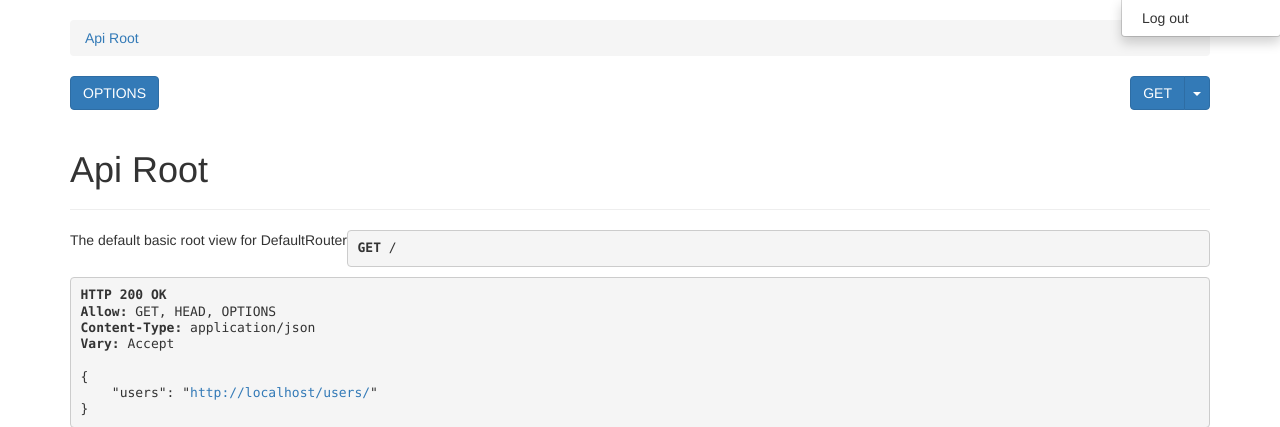
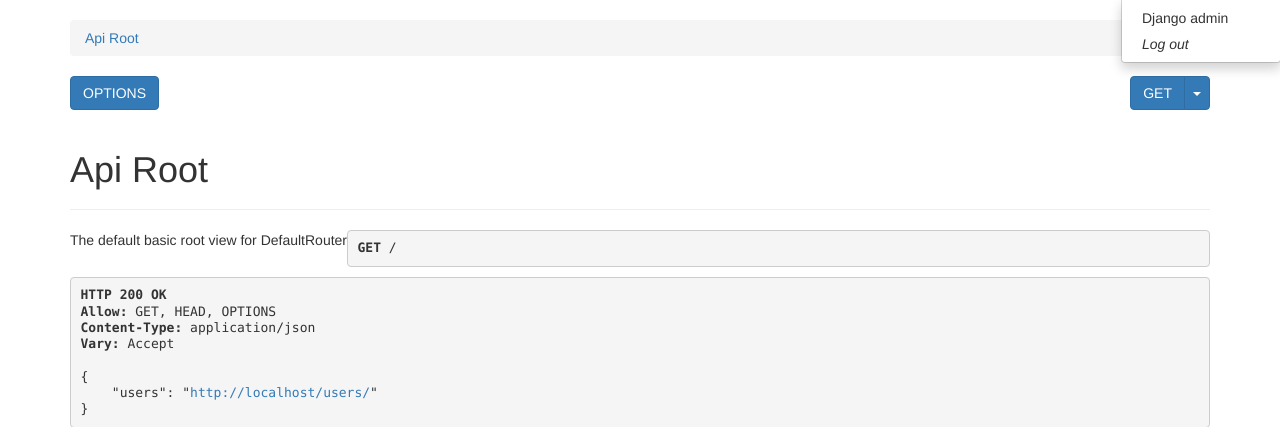
Before and after one commit to ELFDump/wloczykij-backend, a Django app: page / in a window 1280 px wide, after a click that opens the changed part. Shown: the part 51-478 px from the top of the page. Run offline with Django 3.2, Linux system fonts and the light colour scheme; the visitor is signed in with stand-in values (Sample User, id 1); some libraries are stand-ins or nearby versions.

Commit message:
Add Django admin link

```diff
--- a/templates/rest_framework/api.html
+++ b/templates/rest_framework/api.html
@@ -21,7 +21,10 @@
         </a>
         <ul class="dropdown-menu">
             {% if user.is_authenticated %}
-                <li><a href='{% url 'rest_framework:logout' %}?next={{ request.path }}'>Log out</a></li>
+                {% if user.is_superuser %}
+                    <li><a href='{% url 'admin:index' %}'>Django admin</a></li>
+                {% endif %}
+                <li><a href='{% url 'rest_framework:logout' %}?next={{ request.path }}'><i>Log out</i></a></li>
             {% else %}
                 <li><a href='{% url 'rest_framework:login' %}?next={{ request.path }}'>Password (for admins)</a></li>
                 <li><a href='{% url 'allaccess-login' provider='google' %}?next={{ request.path }}'>Google</a></li>
```
